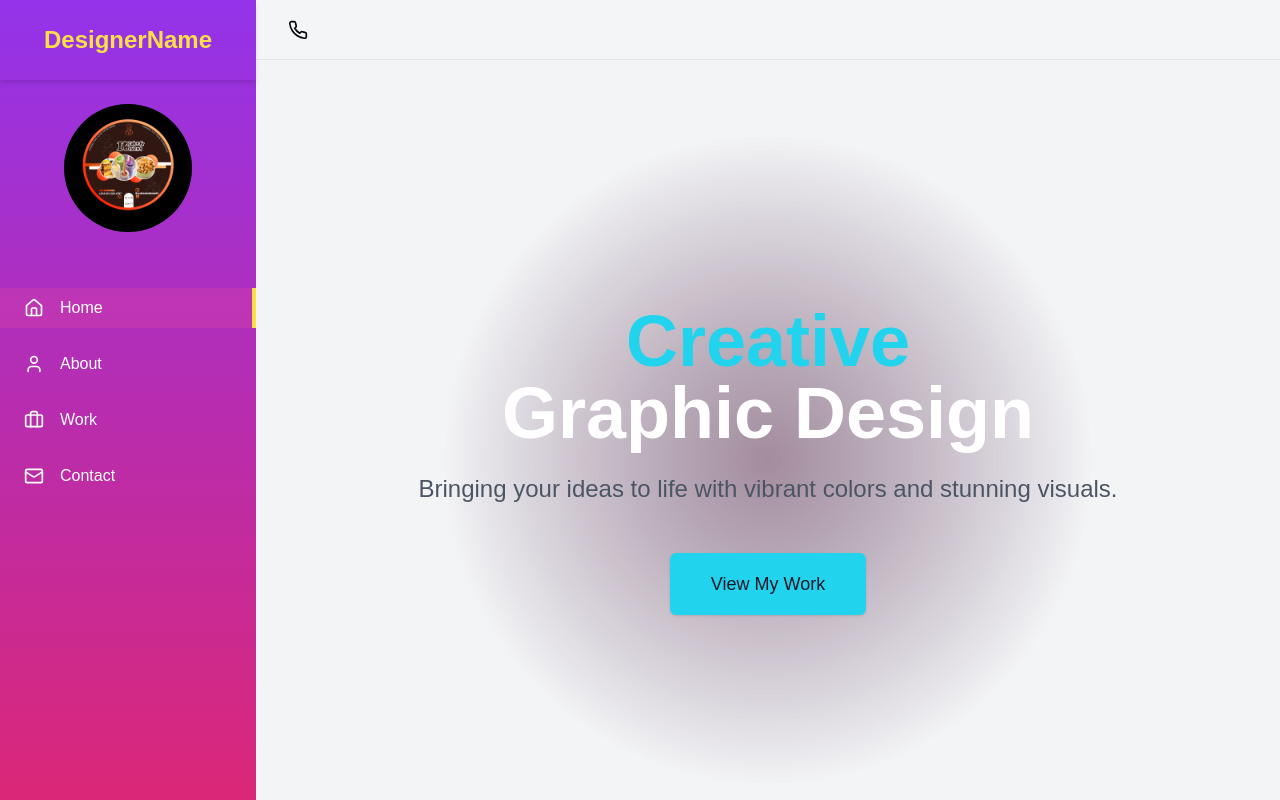
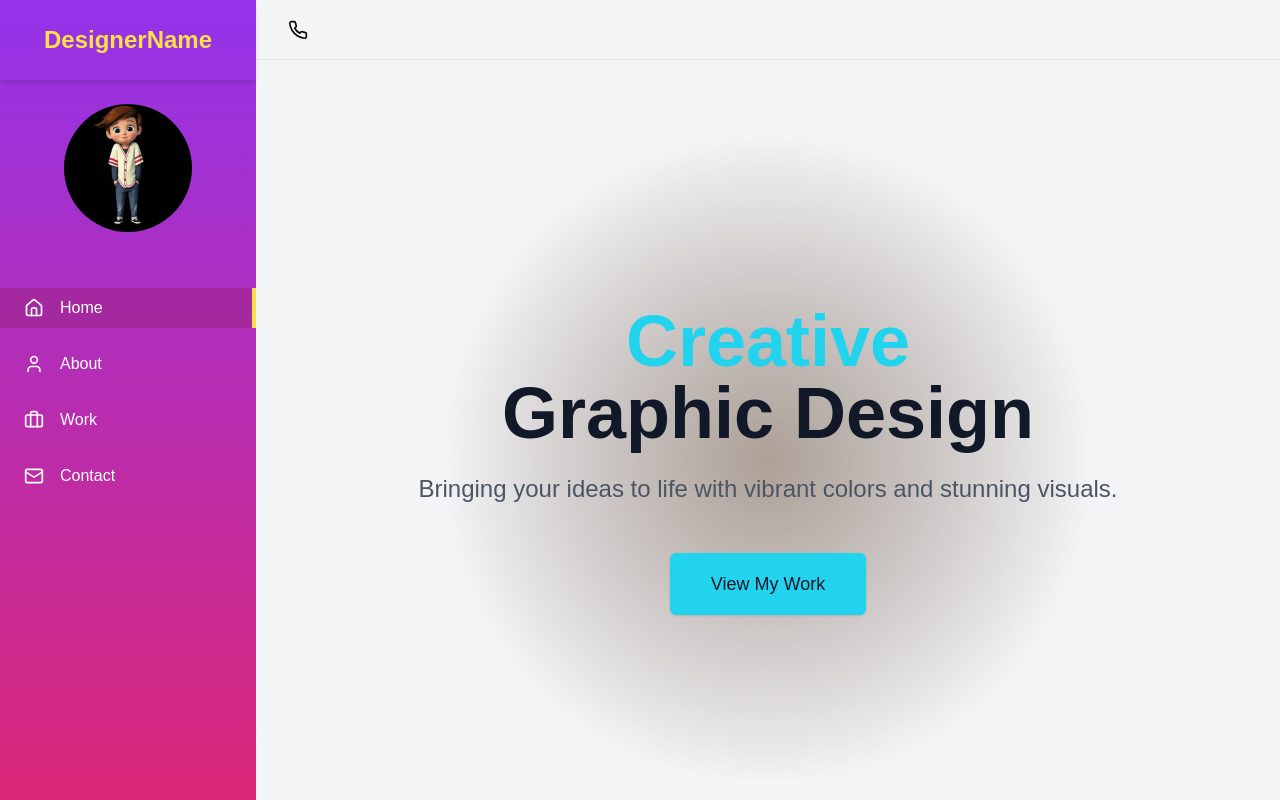
Before and after one commit to githoboman/mikky, a Next.js app: page / in a window 1280 px wide. Built offline with nearby package versions, Linux system fonts and the light colour scheme.

Commit message:
images commit

```diff
--- a/src/app/page.tsx
+++ b/src/app/page.tsx
@@ -61,7 +61,7 @@ const Sidebar: React.FC<SidebarProps> = ({ activeSection, setActiveSection, isMe
             <a
               key={item.id}
               className={`flex items-center mt-4 py-2 px-6 hover:bg-pink-500 hover:bg-opacity-25 transition-colors duration-200 ${
-                activeSection === item.id ? 'bg-pink-500 bg-opacity-25 border-r-4 border-yellow-300' : ''
+                activeSection === item.id ? 'bg-pink-900 bg-opacity-25 border-r-4 border-yellow-300' : ''
               }`}
               onClick={() => scrollToSection(item.id)}
             >
@@ -80,11 +80,11 @@ const HomeSection: React.FC<{ scrollToSection: (sectionId: string) => void }> =
     <div className="absolute inset-0 bg-gradient-radial from-gray-900 via-gray-800 to-gray-900"></div>
     <div className="absolute inset-0 bg-gradient-radial from-transparent via-transparent to-black opacity-75"></div>
     <div className="absolute inset-0 bg-[radial-gradient(circle_at_center,_var(--tw-gradient-stops))] from-blue-900/30 via-transparent to-transparent"></div>
-    <div className="absolute inset-0 bg-[radial-gradient(circle_at_center,_var(--tw-gradient-stops))] from-red-900/30 via-transparent to-transparent"></div>
+    <div className="absolute inset-0 bg-[radial-gradient(circle_at_center,_var(--tw-gradient-stops))] from-yellow-700/30 via-transparent to-transparent"></div>
     <div className="relative z-10 max-w-7xl mx-auto py-20 px-4 sm:px-6 lg:px-8 text-center">
-      <h1 className="text-5xl font-extrabold sm:text-6xl md:text-7xl mb-6">
+      <h1 className="text-6xl font-extrabold sm:text-6xl md:text-7xl mb-6">
         <span className="block text-cyan-400">Creative</span>
-        <span className="block text-white">Graphic Design</span>
+        <span className="block text-gray-900">Graphic Design</span>
       </h1>
       <p className="mt-3 max-w-md mx-auto text-xl sm:text-2xl md:mt-5 md:max-w-3xl text-gray-600">
         Bringing your ideas to life with vibrant colors and stunning visuals.
```
Also changed, not shown: public/profile-picture.jpg, public/project-7.jpg (renamed from public/IMG-20241012-WA0011.jpg).
